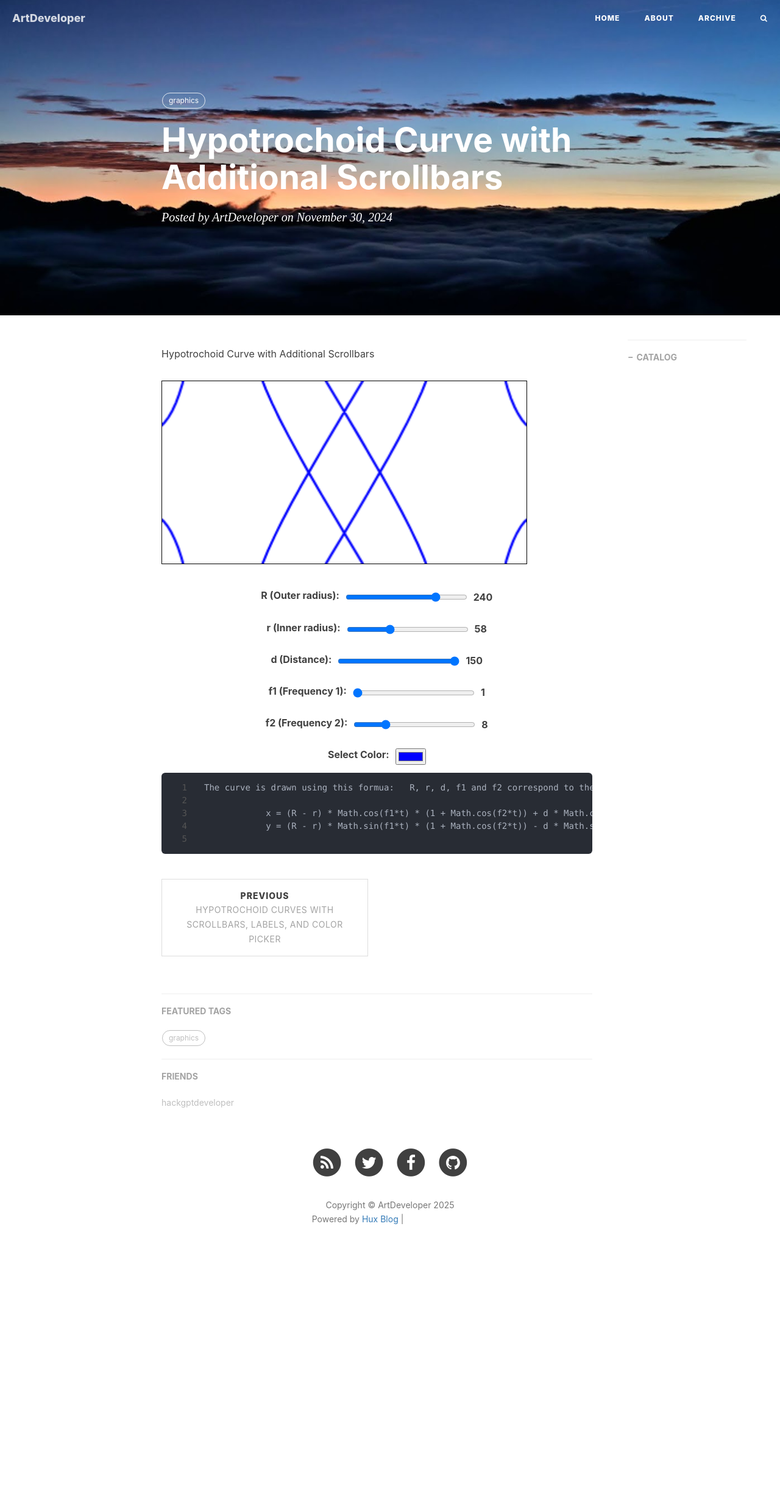
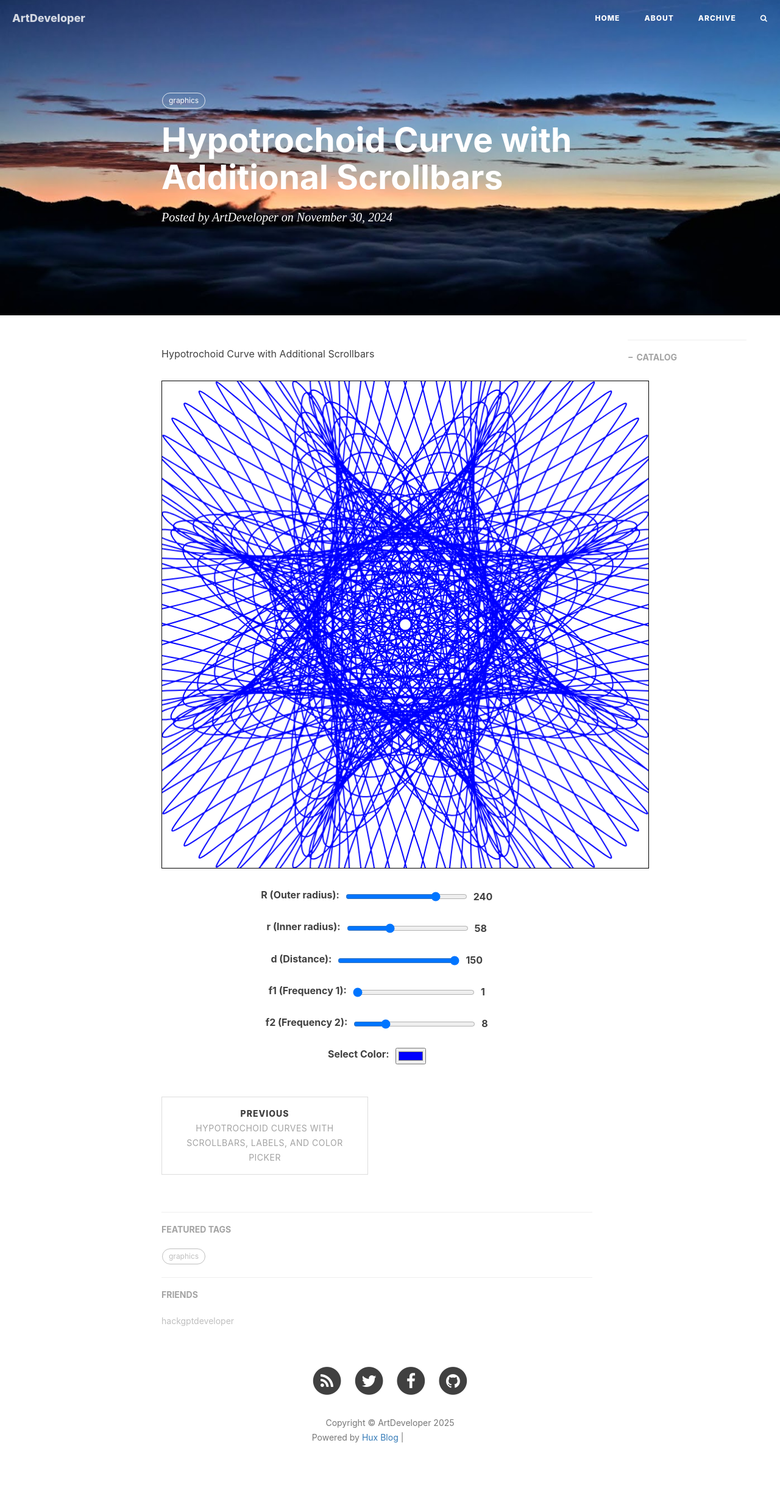
Before and after one commit to tthtlc/myhux, a Jekyll site: the page built from _posts/2024-11-30-hypotrochoid-v2-explore.md, in a window 1280 px wide. Shown: the whole page at 61% size. Built offline with Jekyll 4.4.1, drawn with Linux system fonts in a browser that asks for light colours; nearby versions of some CDN libraries; comment, search, counter and statistics services are not loaded; before the commit the page ends 2103 px from its top, so only the background shows below that; part of the change alters nothing that is shown; grey boxes are pictures that could not be loaded.

Commit message:
modified:   2024-11-30-hypotrochoid-v2-explore.md

````diff
--- a/_posts/2024-11-30-hypotrochoid-v2-explore.md
+++ b/_posts/2024-11-30-hypotrochoid-v2-explore.md
@@ -8,74 +8,97 @@ tags:
 Hypotrochoid Curve with Additional Scrollbars
 
 <style>
+    canvas {
+        display: block;
+        margin: 0 auto;
+        border: 1px solid black;
+    }
 
+    /* Desktop styles */
+    @media screen and (min-width: 768px) {
         canvas {
-            width: 100%;
-            max-width: 600px; /* optional cap for desktops */
-            height: auto;
-            border: 1px solid black;
+            width: 800px;
+            height: 800px;
         }
-        .controls {
-            margin-top: 20px;
-            display: flex;
-            flex-direction: column;
-            align-items: center;
+    }
+
+    /* Mobile styles */
+    @media screen and (max-width: 767px) {
+        canvas {
+            width: 90vw; /* Use 90% of viewport width */
+            height: 90vw; /* Square canvas */
+            max-width: 500px; /* Cap for larger mobile screens */
+            max-height: 500px;
         }
-        .control-group {
-            margin: 10px 0;
-            display: flex;
-            align-items: center;
-        }
-        .control-group label {
-            margin-right: 10px;
-        }
-        input[type="range"] {
-            width: 200px;
-        }
-        .value-label {
-            margin-left: 10px;
-            font-weight: bold;
-        }
+    }
+
+    .controls {
+        margin-top: 20px;
+        display: flex;
+        flex-direction: column;
+        align-items: center;
+    }
+
+    .control-group {
+        margin: 10px 0;
+        display: flex;
+        align-items: center;
+    }
+
+    .control-group label {
+        margin-right: 10px;
+    }
+
+    input[type="range"] {
+        width: 200px;
+    }
+
+    .value-label {
+        margin-left: 10px;
+        font-weight: bold;
+    }
 </style>
+
 <canvas id="canvas"></canvas>
 
 <div class="controls">
-        <div class="control-group">
-            <label for="R">R (Outer radius):</label>
-            <input type="range" id="R" min="50" max="300" value="240">
-            <span id="R-value" class="value-label">240</span>
-        </div>
-        <div class="control-group">
-            <label for="r">r (Inner radius):</label>
-            <input type="range" id="r" min="10" max="150" value="58">
-            <span id="r-value" class="value-label">58</span>
-        </div>
-        <div class="control-group">
-            <label for="d">d (Distance):</label>
-            <input type="range" id="d" min="10" max="150" value="150">
-            <span id="d-value" class="value-label">150</span>
-        </div>
-        <div class="control-group">
-            <label for="f1">f1 (Frequency 1):</label>
-            <input type="range" id="f1" min="1" max="30" value="1">
-            <span id="f1-value" class="value-label">1</span>
-        </div>
-        <div class="control-group">
-            <label for="f2">f2 (Frequency 2):</label>
-            <input type="range" id="f2" min="1" max="30" value="8">
-            <span id="f2-value" class="value-label">8</span>
-        </div>
-        <div class="control-group">
-            <label for="color">Select Color:</label>
-            <input type="color" id="color" value="#0000ff">
-        </div>
+    <div class="control-group">
+        <label for="R">R (Outer radius):</label>
+        <input type="range" id="R" min="50" max="300" value="240">
+        <span id="R-value" class="value-label">240</span>
+    </div>
+    <div class="control-group">
+        <label for="r">r (Inner radius):</label>
+        <input type="range" id="r" min="10" max="150" value="58">
+        <span id="r-value" class="value-label">58</span>
+    </div>
+    <div class="control-group">
+        <label for="d">d (Distance):</label>
+        <input type="range" id="d" min="10" max="150" value="150">
+        <span id="d-value" class="value-label">150</span>
+    </div>
+    <div class="control-group">
+        <label for="f1">f1 (Frequency 1):</label>
+        <input type="range" id="f1" min="1" max="30" value="1">
+        <span id="f1-value" class="value-label">1</span>
+    </div>
+    <div class="control-group">
+        <label for="f2">f2 (Frequency 2):</label>
+        <input type="range" id="f2" min="1" max="30" value="8">
+        <span id="f2-value" class="value-label">8</span>
+    </div>
+    <div class="control-group">
+        <label for="color">Select Color:</label>
+        <input type="color" id="color" value="#0000ff">
+    </div>
 </div>
+
 <script>
     const canvas = document.getElementById('canvas');
     const ctx = canvas.getContext('2d');
 
     let R = 240;
-    let r = 40;
+    let r = 58;
     let d = 150;
     let selectedColor = '#0000ff';
     let f1 = 1;
@@ -86,21 +109,31 @@ Hypotrochoid Curve with Additional Scrollbars
         return b ? gcd(b, a % b) : Math.abs(a);
     }
 
+    // Set canvas dimensions based on CSS size and device pixel ratio
+    function setCanvasSize() {
+        const rect = canvas.getBoundingClientRect();
+        const dpr = window.devicePixelRatio || 1;
+        canvas.width = rect.width * dpr;
+        canvas.height = rect.height * dpr;
+        ctx.scale(dpr, dpr); // Adjust for high-DPI displays
+    }
+
     function drawHypotrochoid() {
-        const width = canvas.width;
-        const height = canvas.height;
+        setCanvasSize(); // Ensure canvas size is updated before drawing
+        const width = canvas.getBoundingClientRect().width; // CSS width
+        const height = canvas.getBoundingClientRect().height; // CSS height
         const centerX = width / 2;
         const centerY = height / 2;
 
-        ctx.clearRect(0, 0, width, height);
+        ctx.clearRect(0, 0, canvas.width, canvas.height);
         ctx.beginPath();
         ctx.strokeStyle = selectedColor;
         ctx.lineWidth = 2;
 
         const period = (2 * Math.PI * r) / gcd(R, r);
         for (let t = 0; t <= period; t += 0.01) {
-            const x = centerX + (R - r) * Math.cos(f1*t) * (1 + Math.cos(f2*t)) + d * Math.cos(((R - r) / r) * t);
-            const y = centerY + (R - r) * Math.sin(f1*t) * (1 + Math.cos(f2*t)) - d * Math.sin(((R - r) / r) * t);
+            const x = centerX + (R - r) * Math.cos(f1 * t) * (1 + Math.cos(f2 * t)) + d * Math.cos(((R - r) / r) * t);
+            const y = centerY + (R - r) * Math.sin(f1 * t) * (1 + Math.cos(f2 * t)) - d * Math.sin(((R - r) / r) * t);
             if (t === 0) ctx.moveTo(x, y);
             else ctx.lineTo(x, y);
         }
@@ -144,14 +177,9 @@ Hypotrochoid Curve with Additional Scrollbars
         drawHypotrochoid();
     });
 
+    // Redraw on window resize
+    window.addEventListener('resize', drawHypotrochoid);
+
     // Initial draw
     drawHypotrochoid();
 </script>
-
-```
-
-The curve is drawn using this formua:   R, r, d, f1 and f2 correspond to the values in the formula below:
-
-            x = (R - r) * Math.cos(f1*t) * (1 + Math.cos(f2*t)) + d * Math.cos(((R - r) / r) * t);
-            y = (R - r) * Math.sin(f1*t) * (1 + Math.cos(f2*t)) - d * Math.sin(((R - r) / r) * t);
-```
````
